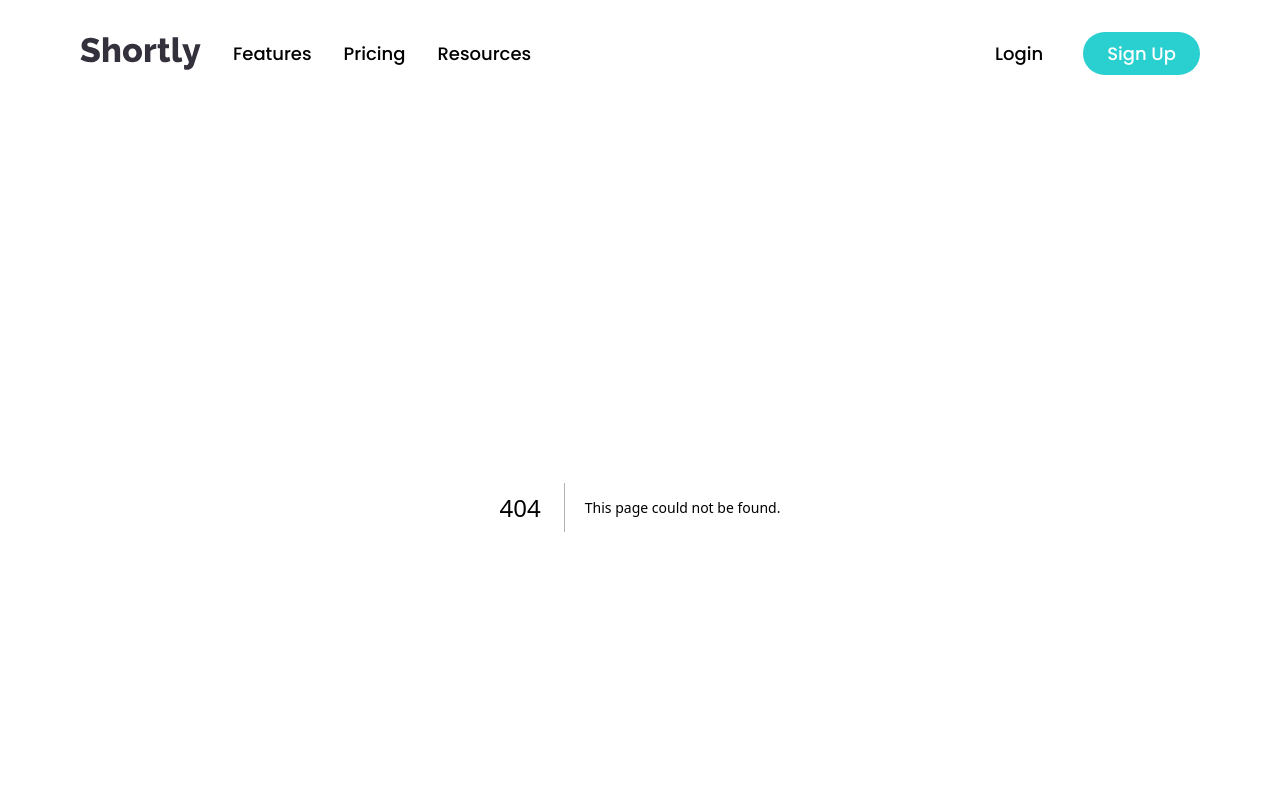
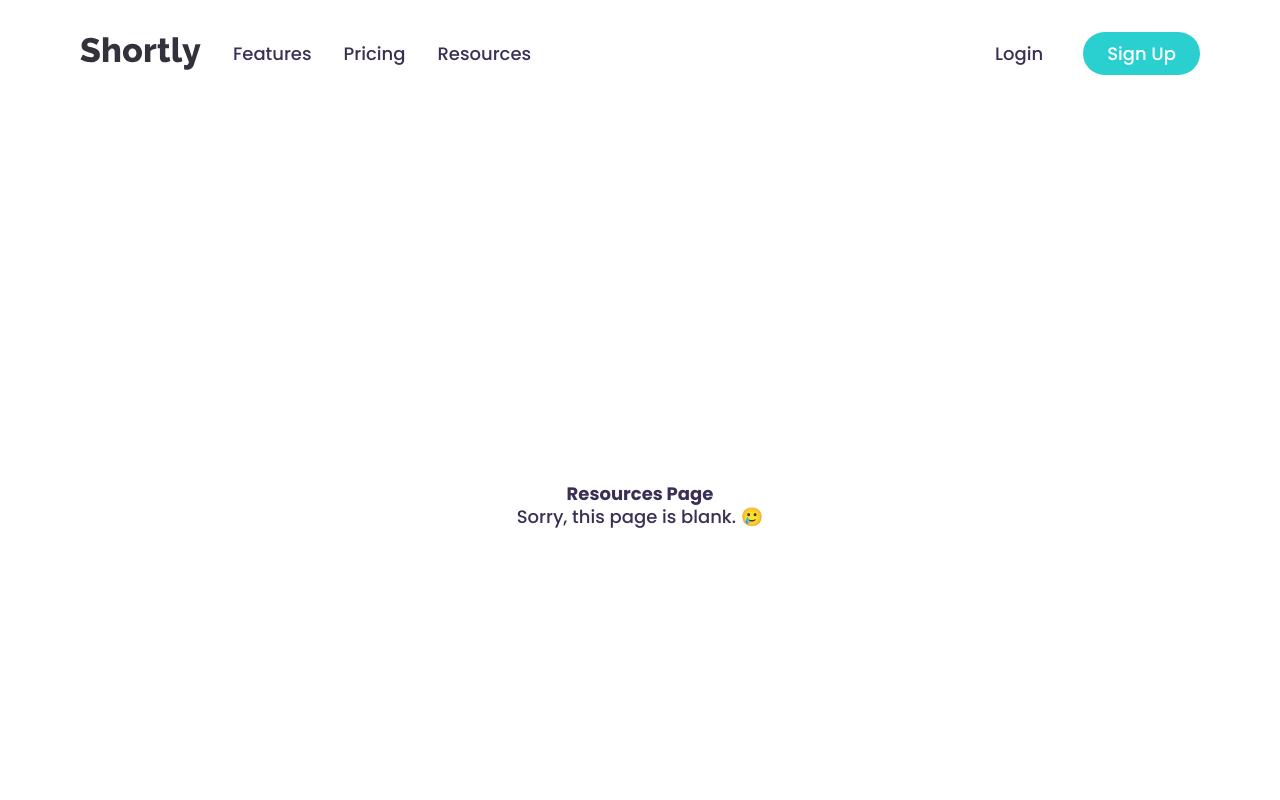
Before and after one commit to brandonmitchell217/shortly, a Next.js app: page /resources in a window 1280 px wide. Before the commit this address had no page. Shown: the top 800 px of the page. Built offline with nearby package versions, Linux system fonts and the light colour scheme.

Commit message:
additional pages

```diff
--- /dev/null
+++ b/pages/features.tsx
@@ -0,0 +1,12 @@
+import React from "react";
+
+const features = () => {
+  return (
+    <section className="h-screen">
+      <h1>Features Page</h1>
+      <p>Sorry, this page is blank. 🥲</p>
+    </section>
+  );
+};
+
+export default features;
--- a/pages/index.tsx
+++ b/pages/index.tsx
@@ -5,9 +5,11 @@ import LinkForm from "../components/LinkForm";
 import Hero from "../components/Hero";
 import Statistics from "../components/Statistics";
 import Cta from "../components/Cta";
+import { useRouter } from "next/router";
 
 export default function Home() {
   gsap.registerPlugin(ScrollTrigger);
+  const router = useRouter();
   const targetSection = React.useRef(null);
   const [data, setData] = React.useState(null);
 
@@ -26,6 +28,7 @@ export default function Home() {
     const link = await getData(url);
 
     setData(link);
+    return router.push(`/link/${link}`);
   };
 
   return (
--- /dev/null
+++ b/pages/pricing.tsx
@@ -0,0 +1,12 @@
+import React from "react";
+
+const pricing = () => {
+  return (
+    <section className="h-screen">
+      <h1>Pricing Page</h1>
+      <p>Sorry, this page is blank. 🥲</p>
+    </section>
+  );
+};
+
+export default pricing;
--- /dev/null
+++ b/pages/resources.tsx
@@ -0,0 +1,12 @@
+import React from "react";
+
+const resources = () => {
+  return (
+    <section className="h-screen">
+      <h1>Resources Page</h1>
+      <p>Sorry, this page is blank. 🥲</p>
+    </section>
+  );
+};
+
+export default resources;
```
